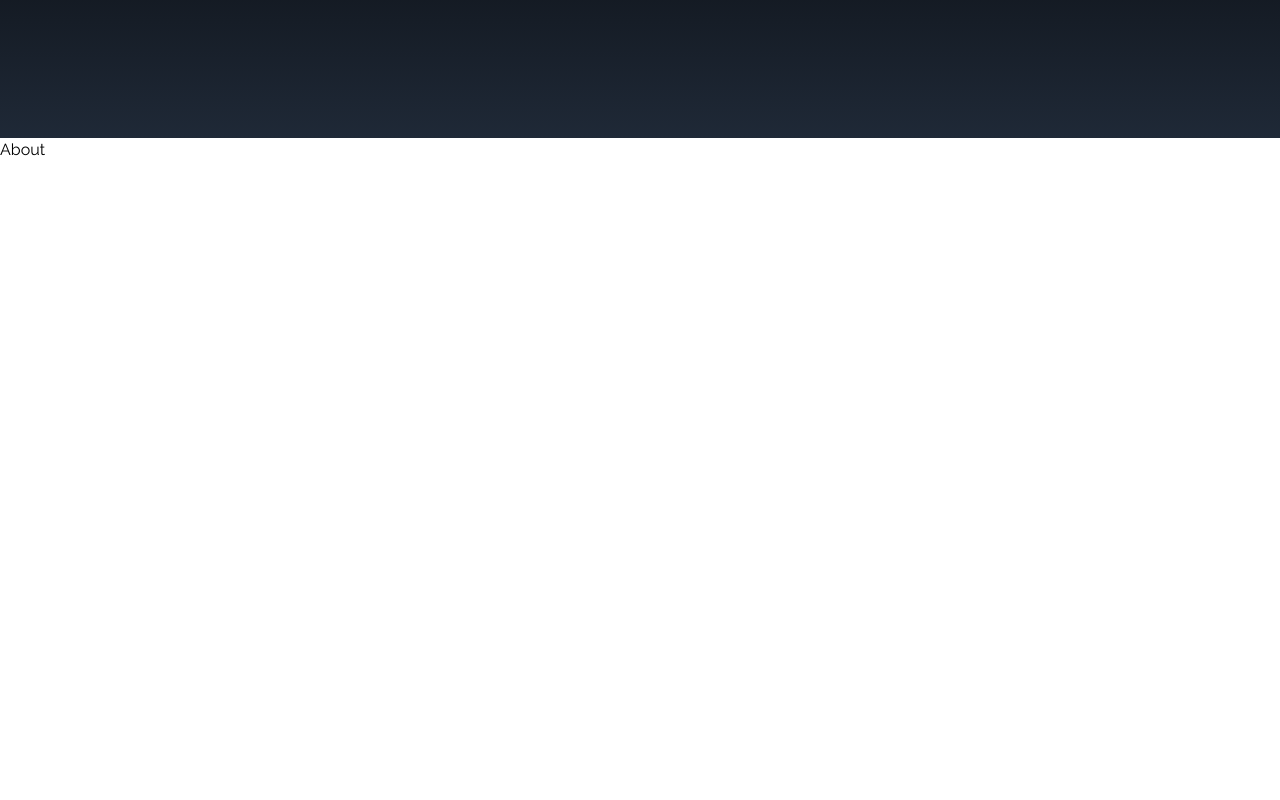
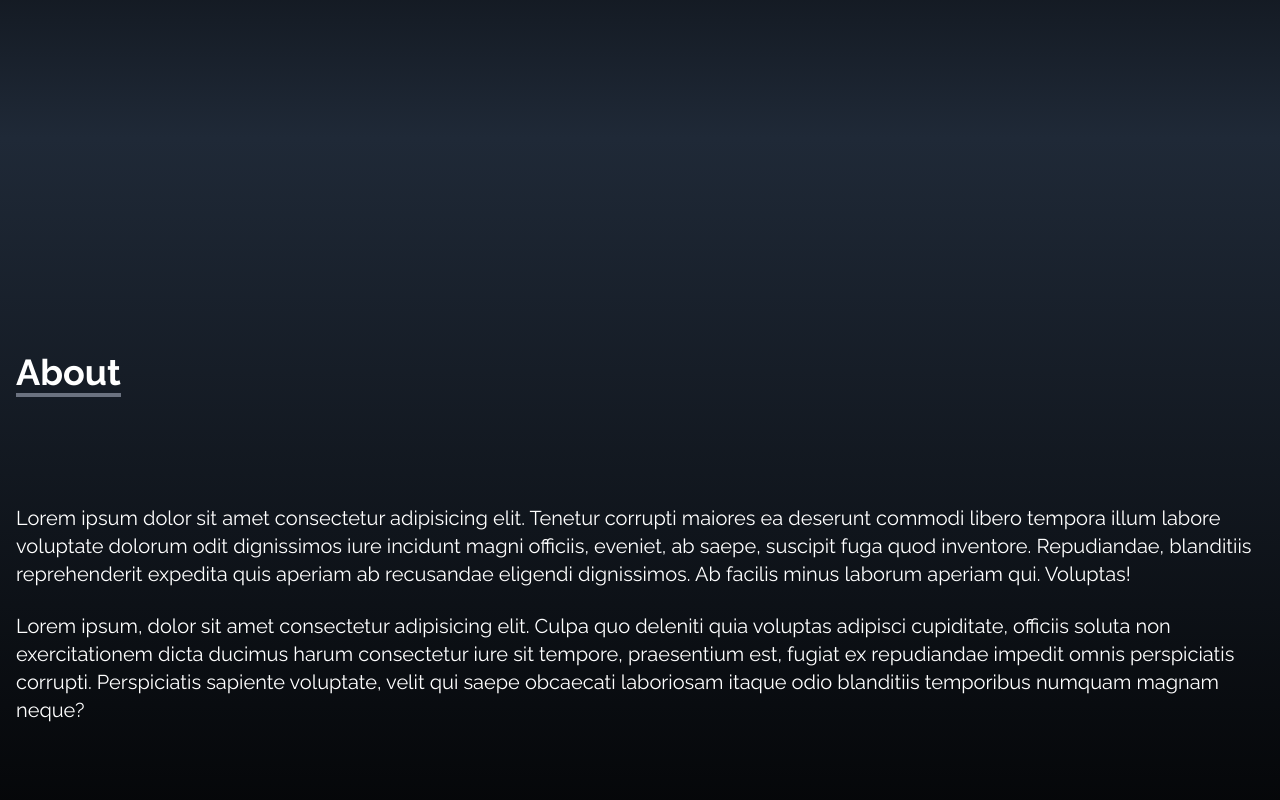
Before and after one commit to MarianoL68/My-Portfolio, a React (Create React App) app: page / in a window 1280 px wide. Shown: the part 662-1462 px from the top of the page. Before the commit the page ends 824 px from the top, so only its background shows below. Built offline with nearby package versions, Linux system fonts and the light colour scheme.

Commit message:
about section ready

```diff
--- a/src/components/About.jsx
+++ b/src/components/About.jsx
@@ -1,18 +1,28 @@
 import React from 'react'
 
 const About = () => {
-  return <div>
-     <div>
-        <div>
-            <p>About</p>
+  return (
+  <div name="about"
+       className='w-full h-screen bg-gradient-to-b from-gray-800 to-black text-white'>
+     <div className='max-w-scree-lg p-4 mx-auto flex flex-col justify-center w-full h-full'
+     >
+        <div className='pb-8'
+        >
+            <p className='text-4xl font-bold inline  border-b-4 border-gray-500' >About</p>
         </div>
 
-        <p>
+        <p className='text-xl mt-20'>
+          Lorem ipsum dolor sit amet consectetur adipisicing elit. Tenetur corrupti maiores ea deserunt commodi libero tempora illum labore voluptate dolorum odit dignissimos iure incidunt magni officiis, eveniet, ab saepe, suscipit fuga quod inventore. Repudiandae, blanditiis reprehenderit expedita quis aperiam ab recusandae eligendi dignissimos. Ab facilis minus laborum aperiam qui. Voluptas!
+        </p>
 
+        <br />
+
+        <p className='text-xl'>
+         Lorem ipsum, dolor sit amet consectetur adipisicing elit. Culpa quo deleniti quia voluptas adipisci cupiditate, officiis soluta non exercitationem dicta ducimus harum consectetur iure sit tempore, praesentium est, fugiat ex repudiandae impedit omnis perspiciatis corrupti. Perspiciatis sapiente voluptate, velit qui saepe obcaecati laboriosam itaque odio blanditiis temporibus numquam magnam neque?
         </p>
      </div>
   </div>
-
+  )
 }
 
 export default About
--- a/src/components/Home.jsx
+++ b/src/components/Home.jsx
@@ -13,7 +13,7 @@ const Home = () => {
                 <h2 className='text-4xl sm:text-7xl font-bold text-white'>
                     I'm a Full Stack Developer
                  </h2>
-                <p className='text-gray-500 py-4 '>
+                <p className='text-gray-500 py-4'>
                 As a Full Stack developer with a specialized focus on the back end,
                 my relentless pursuit of challenges drives me to continue growing in the world of programming.
                 My passion lies in crafting robust and efficient solutions,
```
